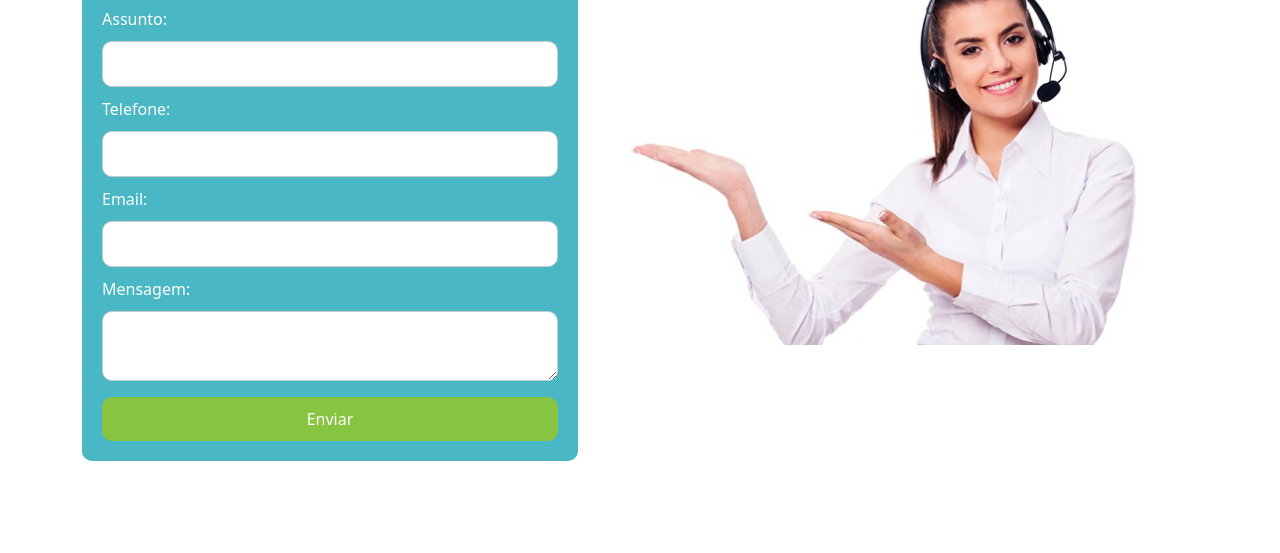
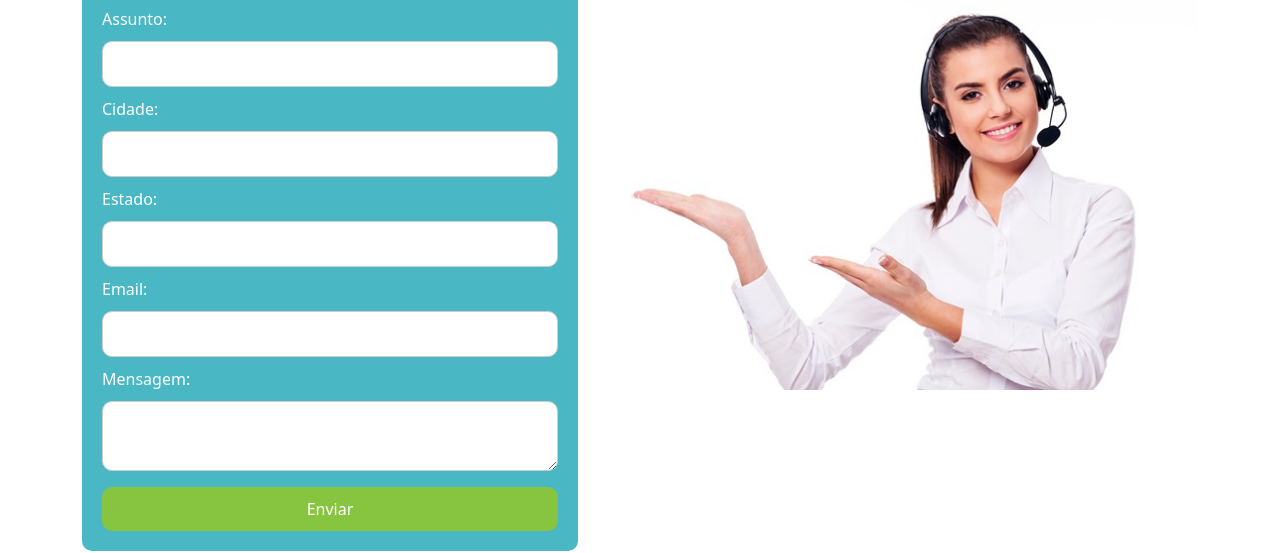
Before and after one commit to macmilam/Sistematizacao_Programacao_WEB_01_2025_CEUB, a plain HTML site: page index.html in a window 1280 px wide. Shown: the part 4597-5150 px from the top of the page. Drawn offline with nearby package versions, Linux system fonts and the light colour scheme; files whose address does not match are found by name.

Commit message:
Update index.html
Acrescentando campos no formulario

```diff
--- a/index.html
+++ b/index.html
@@ -497,7 +497,10 @@
                 <label for="assunto" class="text-white">Assunto:</label>
                 <input type="text" id="assunto" name="assunto" style="width: 100%; padding: 10px; margin: 10px 0; border: 1px solid #ccc; border-radius: 10px;" required>
 
-                <label for="telefone" class="text-white">Telefone:</label>
+                <label for="telefone" class="text-white">Cidade:</label>
+                <input type="tel" id="telefone" name="telefone" style="width: 100%; padding: 10px; margin: 10px 0; border: 1px solid #ccc; border-radius: 10px;" required>
+
+                <label for="telefone" class="text-white">Estado:</label>
                 <input type="tel" id="telefone" name="telefone" style="width: 100%; padding: 10px; margin: 10px 0; border: 1px solid #ccc; border-radius: 10px;" required>
 
                 <label for="email" class="text-white">Email:</label>
```
